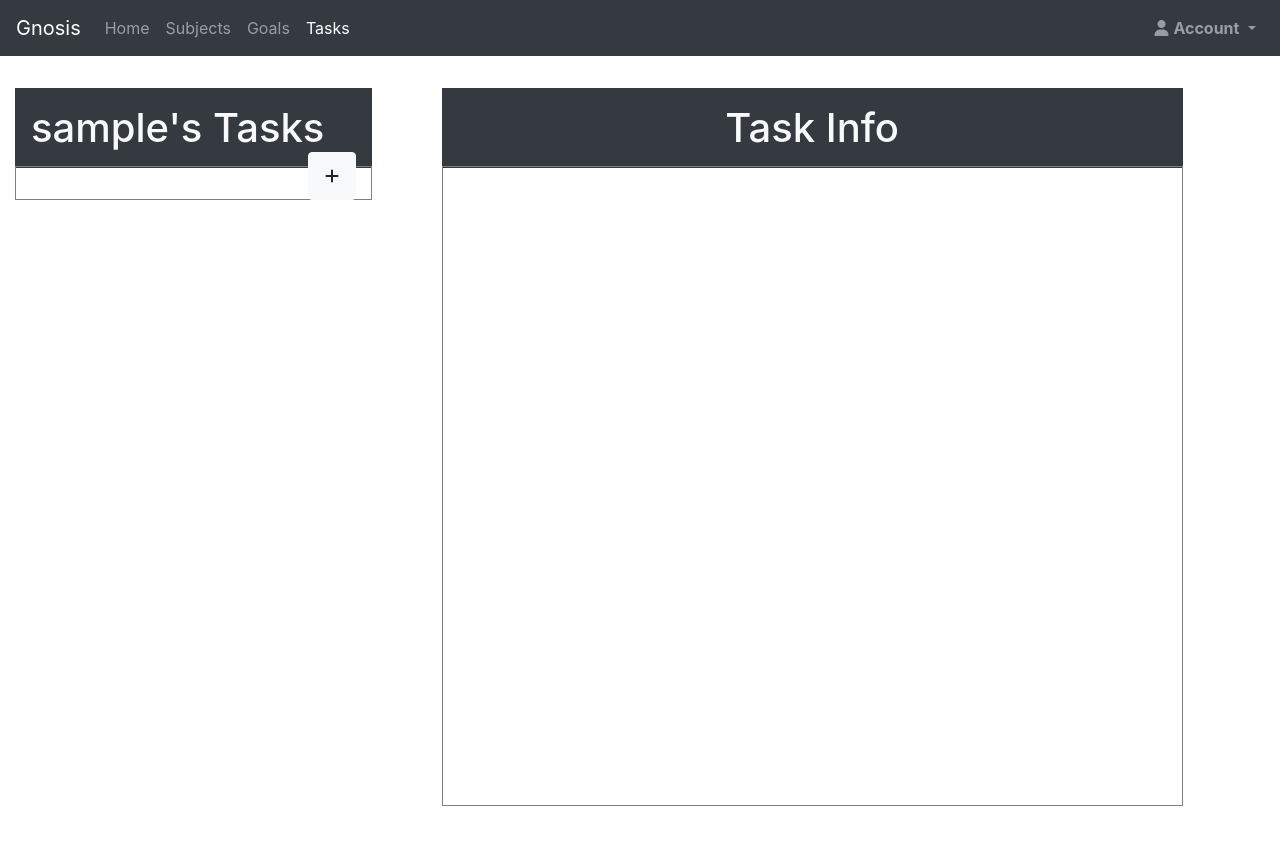
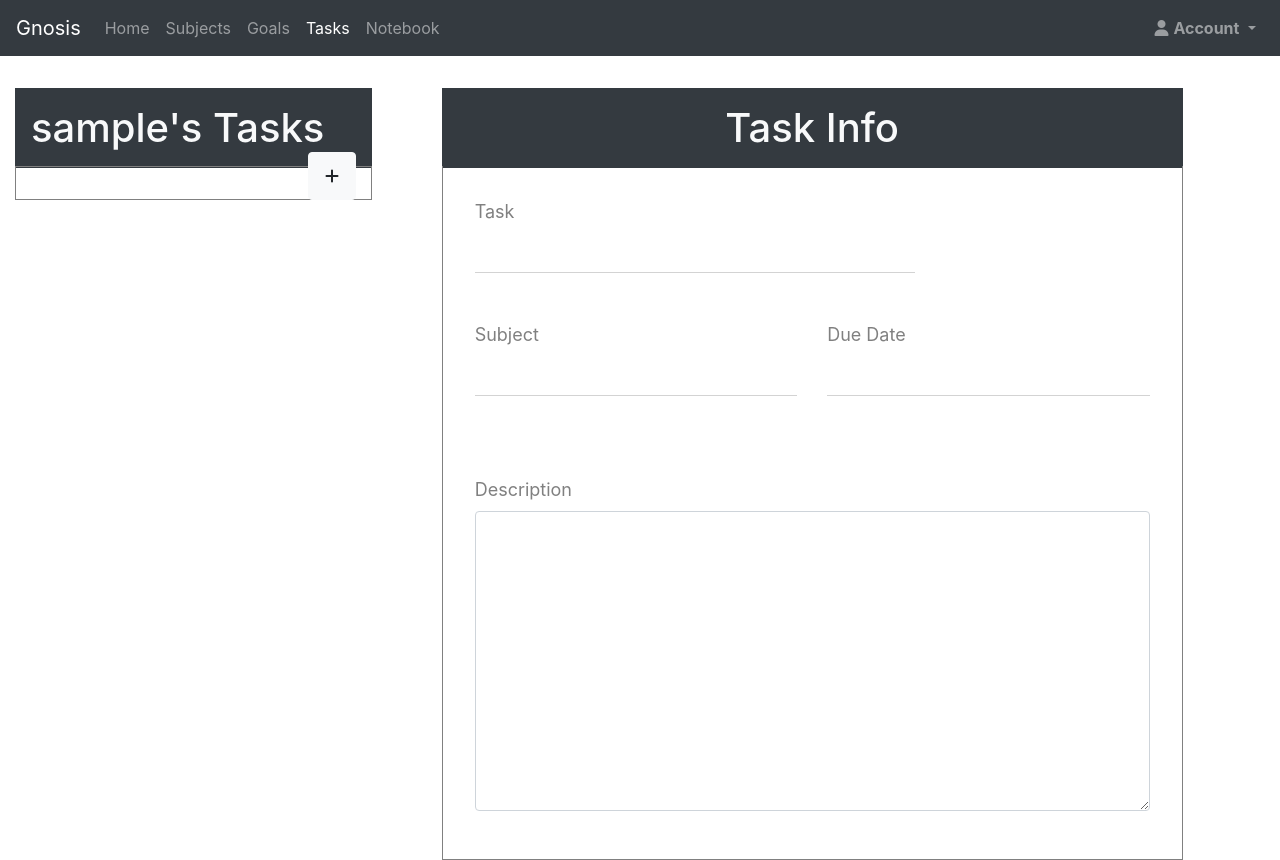
Before and after one commit to lambdabyte/cta_gnosis_dev, a Flask app: page /tasks in a window 1280 px wide. Before the commit the page ends 806 px from the top, so only its background shows below. Run offline with Flask 2, Linux system fonts and the light colour scheme; the visitor is signed in with stand-in values (Sample User, id 1); data comes from the database, SQL or seed files in the repository; data that the repository does not hold is empty; some libraries are stand-ins or nearby versions.

Commit message:
tasks done notes started

```diff
--- a/services/gnosis/app/routes.py
+++ b/services/gnosis/app/routes.py
@@ -248,6 +248,23 @@ def add_task():
     db.session.commit()
     return redirect(url_for('tasks'))
 
+@app.route('/notebook', methods=['GET', 'POST'])
+@login_required
+def notebook():
+    user = current_user
+    subjects =  user.subjects
+    user_subjects_select_sql = text(
+        ' SELECT subject_id, user_id, subject_description, color '
+        ' FROM usersubjects '
+        ' JOIN subject ON (subject.id = usersubjects.subject_id) '
+        ' JOIN "user" ON ("user".id = usersubjects.user_id) '
+        ' WHERE user_id = :userID'
+    )
+    test_notes = ['note one', 'note two', 'note three', 'note one million']
+    user_subjects_query = db.engine.execute(user_subjects_select_sql, userID=user.id)
+    subject_descriptions = {row[0]:{'description': row[2], 'color': row[3]} for row in user_subjects_query}
+    return render_template('notebook.html', subjects=subjects, subject_descriptions=subject_descriptions, note_titles=test_notes)
+
 class Ping(Resource):
     def get(self):
         return {
--- a/services/gnosis/app/static/main.css
+++ b/services/gnosis/app/static/main.css
@@ -115,18 +115,41 @@ h1#profileUsername {
 
 /* goals */
 #can-col {
-    padding: 1rem 1rem 1rem 1rem;
-    height: 85vh;
+    padding: 0rem 1rem 1rem 1rem;
+    height: 90vh;
 }
 
 #canvas {
     position: absolute;
     width: 90%;
-    height: 90%;
+    height: 80%;
     z-index: 0;
     border: 1px solid grey;
     overflow-y: auto;
     overflow-x: hidden;
+}
+
+/* notes */
+#note-col {
+    min-height: 85vh;
+    height: fit-content;
+    padding: 0rem 10rem 1rem 10rem;
+}
+
+#noteBox {
+    border: 1px solid grey;
+    height: 100%;
+    margin: auto;
+    font-family: Arial, Helvetica, sans-serif;
+    padding: 2rem 2rem 4rem 2rem;
+}
+
+.subject-block {
+    margin-top: 2rem;
+}
+
+.note-block {
+    font-family: "Lucida Console", Monaco, monospace;
 }
 
 @media only screen and (max-width: 991px) {
--- a/services/gnosis/app/templates/base.html
+++ b/services/gnosis/app/templates/base.html
@@ -29,7 +29,7 @@
 
 
             <!-- For url name string in list, print url and highlight based on current page active -->
-            {% for x in ['home', 'subjects', 'goals', 'tasks'] %}
+            {% for x in ['home', 'subjects', 'goals', 'tasks', 'notebook'] %}
                 <li {% if request.path  == url_for(x) %} class="nav-item active" {% endif %}><a href="{{ url_for(x) }}" class="nav-link">{{ x | capitalize }}</a></li>
             {% endfor %}
 
--- a/services/gnosis/app/templates/goals.html
+++ b/services/gnosis/app/templates/goals.html
@@ -25,6 +25,7 @@
             </div>
         </div>
         <div class="col-lg-9" id="can-col">
+            <h1 style="text-align: center; margin: 1rem 0rem">Goal Planner</h1>
             <div  id="canvas" >
 
             </div>
--- a/services/gnosis/app/templates/tasks.html
+++ b/services/gnosis/app/templates/tasks.html
@@ -14,8 +14,8 @@
 
                     <div class="list-group">
                         {% for task in tasks %}
-                        <button type="button" class="list-group-item list-group-item-action" id="taskButton">
-                            {{ task.task_name }}<i class="fas fa-circle" style="color: {{ task_color[task.task_name] }}; float: right;"></i><br>
+                        <button type="button" class="list-group-item list-group-item-action task-buttons" id="taskButton" data-taskid="{{ task.id }}" data-taskname="{{ task.task_name }}" data-taskcolor="{{ task_color[task.task_name] }}" data-taskdate="{{ task.due_date }}" data-taskdescription="{{ task.task_description }}" data-tasksubject="{{ task_subjects[task.task_name] }}">
+                            <span id="taskName">{{ task.task_name }}<i class="fas fa-circle" style="color: {{ task_color[task.task_name] }}; float: right;"></i></span><br>
                             <div style="color: grey; margin-top: 0.5rem; font-size: 12px;">
                                 <span>Subject: {{ task_subjects[task.task_name] }}</span>
                                 <span style="float: right;" class="dueDate">{{ task.due_date.strftime('%m-%d-%Y') }}</span>
@@ -25,10 +25,33 @@
                     </div>
                 </div>
         </div>
-        <div class="col-lg-8" style="height: 80vh;">
-            <h1 class="text-light bg-dark" style="margin-top: 2rem; width: 90%; padding: 1rem; margin-bottom: -2px; text-align:center;">Task Info</h1>
-            <div id="taskInfoContainer" style="border: 1px solid grey; width: 90%; height: 100%; padding: 1rem 1rem 1rem 1rem;">
+        <div class="col-lg-8" style="height: fit-content;">
+            <h1 class="text-light bg-dark" id="taskInfoHead" style="margin-top: 2rem; width: 90%; padding: 1rem; margin-bottom: -2px; text-align:center;">Task Info</h1>
+            <div id="taskInfoContainer" style="border: 1px solid grey; width: 90%; height: 100%; padding: 2rem 2rem 2rem 2rem; font-size: 18px; border-top: 0;">
+                <div class="form-group row">
 
+                    <div class="col-sm-8">
+                        <label for="taskName" style="color: grey">Task</label>
+                      <input type="text" readonly class="form-control-plaintext" id="taskNameLine" value="" style="border: 0; border-bottom: 1px solid #D3D3D3;">
+                    </div>
+                  </div>
+                  <div class="form-group row" style="margin-top: 3rem;">
+
+                    <div class="col-sm-6">
+                    <label for="taskSubject" style="color: grey">Subject</label>
+                      <input type="text" readonly class="form-control-plaintext" id="taskSubjectLine" value="" style="border: 0; border-bottom: 1px solid #D3D3D3;">
+                    </div>
+                    <div class="col-sm-6">
+                        <label for="taskDate" style="color: grey">Due Date</label>
+                          <input type="text" readonly class="form-control-plaintext" id="taskDateLine" value="" style="border: 0; border-bottom: 1px solid #D3D3D3;">
+                    </div>
+                  </div>
+                  <div class="form-group row" style="margin-top: 5rem;">
+                      <div class="col-sm-12">
+                        <label for="taskDescription" style="color: grey">Description</label>
+                        <textarea readonly class="form-control" style="background-color: white; height: 300px;" id="taskDescriptionLine"></textarea>
+                      </div>
+                  </div>
             </div>
         </div>
     </div>
@@ -85,6 +108,38 @@
 
 <script type="text/javascript">
 
+var task_buttons = document.getElementsByClassName("task-buttons");
+
+for (button of task_buttons) {
+    button.addEventListener("click", function() {
+        var task_id = this.dataset.taskid;
+        var task_name = this.dataset.taskname;
+        var task_color = this.dataset.taskcolor;
+        var task_date = this.dataset.taskdate;
+        var task_description = this.dataset.taskdescription;
+        var task_subject = this.dataset.tasksubject;
+
+        var text_color = getContrastYIQ(task_color.slice(1));
+
+        document.getElementById("taskNameLine").value = task_name;
+        document.getElementById("taskSubjectLine").value = task_subject;
+        document.getElementById("taskDateLine").value = task_description;
+        document.getElementById("taskDescriptionLine").value = task_description;
+        document.getElementById("taskInfoHead").classList.remove("text-light");
+        document.getElementById("taskInfoHead").classList.remove("bg-dark");
+        document.getElementById("taskInfoHead").style.background = task_color;
+        document.getElementById("taskInfoHead").style.color = text_color;
+
+        function getContrastYIQ(hexcolor){
+            var r = parseInt(hexcolor.substr(0,2),16);
+            var g = parseInt(hexcolor.substr(2,2),16);
+            var b = parseInt(hexcolor.substr(4,2),16);
+            var yiq = ((r*299)+(g*587)+(b*114))/1000;
+            return (yiq >= 128) ? 'black' : 'white';
+        }
+
+    })
+}
 
 </script>
 
```
Also changed, not shown: services/gnosis/app/templates/notebook.html (added, +35 -0 lines).
